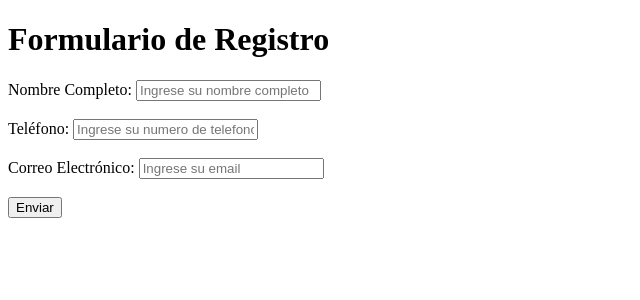
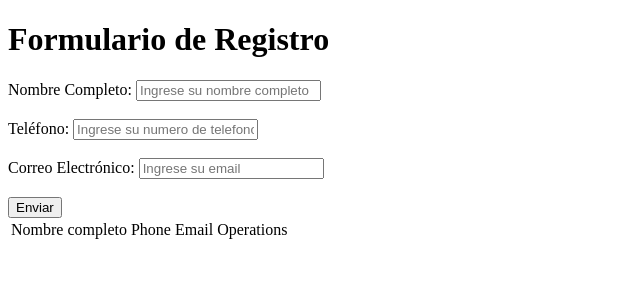
Before and after one commit to FelipeSanchezS/Miniproyectos_Python, a Flask app: page / in a window 1280 px wide. Shown: the top 300 px of the page, without its empty margins (0-640 px from the left). Run offline with Flask 3, Linux system fonts and the light colour scheme; data that the repository does not hold is empty; some libraries are stand-ins or nearby versions.

Commit message:
Se muestea por terminal los datos de la base de datos

```diff
--- a/Crud_App_Web/App.py
+++ b/Crud_App_Web/App.py
@@ -19,6 +19,10 @@ app.secret_key = 'mysecretkey'
 ##Se crea seccion inicial y se llama a la pagina index.html
 @app.route('/')
 def Index():
+    cur = mysql.connection.cursor()
+    cur.execute('SELECT * FROM contacts')
+    data = cur.fetchall()
+    print(data)
     return render_template('index.html')
 
 ##Se crea ventana de añadir contacto y se conecta con el formulario
--- a/Crud_App_Web/templates/index.html
+++ b/Crud_App_Web/templates/index.html
@@ -31,5 +31,19 @@
         <button type="submit">Enviar</button>
     </form>
 
+    <table>
+        <thead>
+            <tr>
+                <td>Nombre completo</td>
+                <td>Phone</td>
+                <td>Email</td>
+                <td>Operations</td>
+            </tr>
+        </thead>
+        <tbody>
+
+        </tbody>
+    </table>
+
 </body>
 </html>
```
